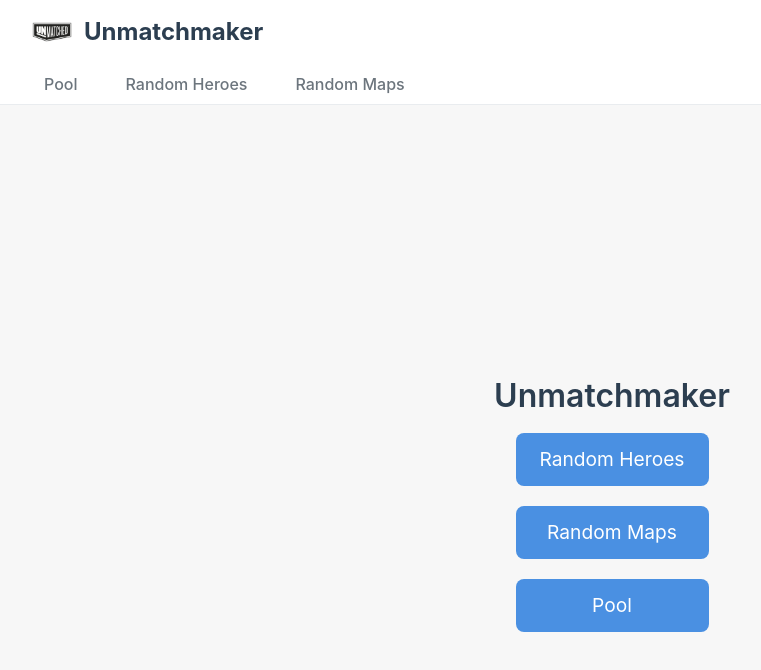
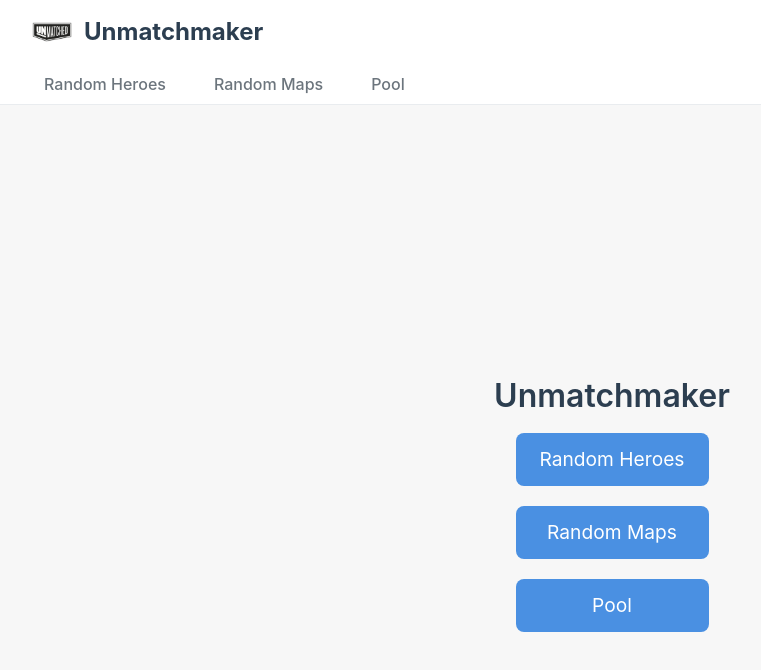
Before and after one commit to wspwebben/unmatchmaker, a Vue app: page / in a window 1280 px wide. Shown: the top 670 px of the page, without its empty margins (28-789 px from the left). Built offline with nearby package versions, Linux system fonts and the light colour scheme.

Commit message:
Rearrange navigation

```diff
--- a/src/components/AppHeader.vue
+++ b/src/components/AppHeader.vue
@@ -7,9 +7,9 @@
       </router-link>
 
       <nav class="nav-menu">
-        <router-link to="/pool" class="nav-link" active-class="active">Pool</router-link>
         <router-link to="/random-heroes" class="nav-link" active-class="active">Random Heroes</router-link>
         <router-link to="/random-maps" class="nav-link" active-class="active">Random Maps</router-link>
+        <router-link to="/pool" class="nav-link" active-class="active">Pool</router-link>
       </nav>
     </div>
   </header>
```
